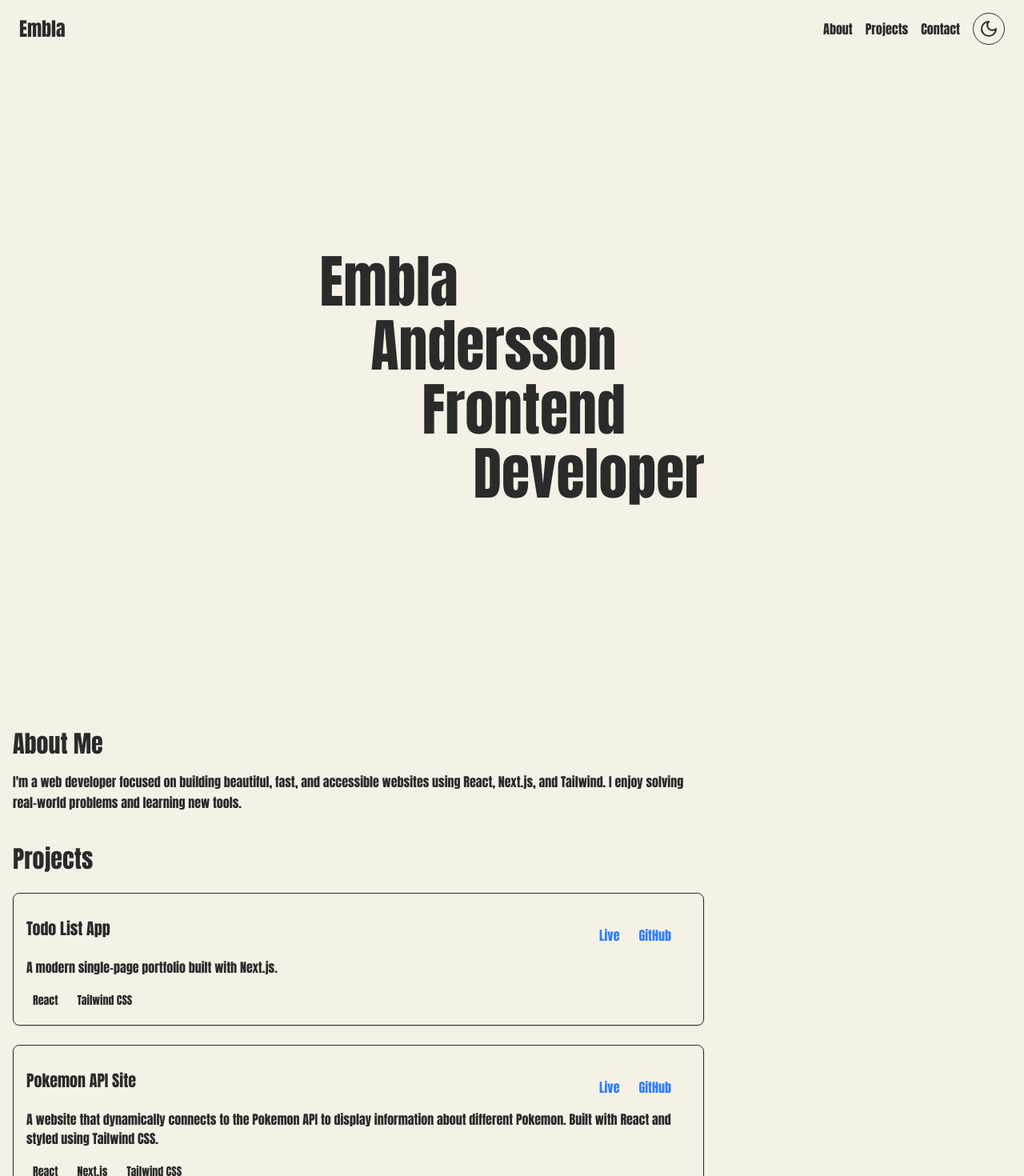
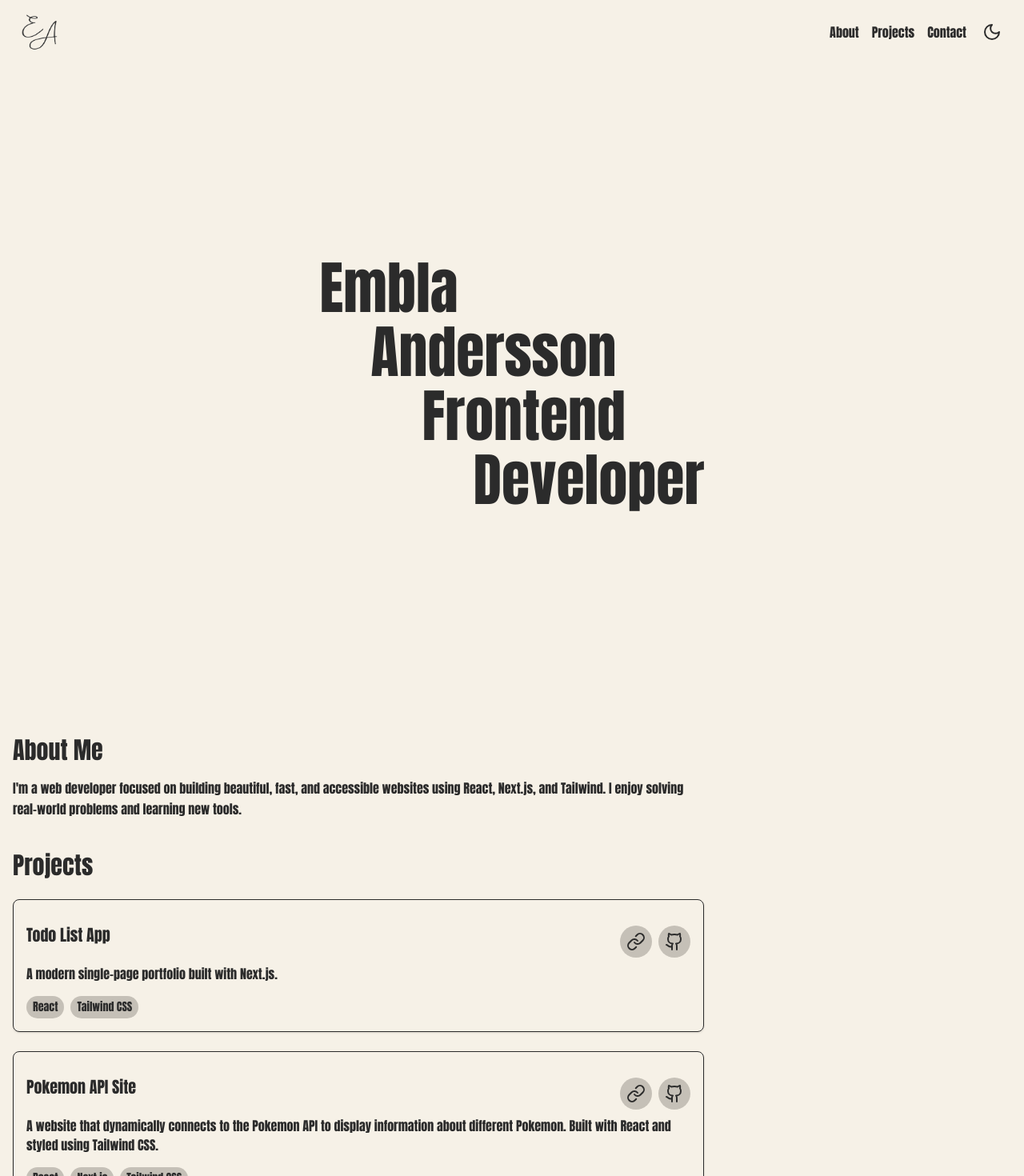
Before and after one commit to emblaah/my_portfolio, a Next.js app: page / in a window 1280 px wide. Shown: the top 1470 px of the page at 80% size. Built offline with nearby package versions, Linux system fonts and the light colour scheme.

Commit message:
Add initials logo to header add link & github logo

```diff
--- a/src/app/globals.css
+++ b/src/app/globals.css
@@ -17,7 +17,7 @@
 .dark {
   --radius: 1rem;
   --bg-color: oklch(0.23 0 0);
-  --bg-secondary: oklch(0.32 0 0);
+  --secondary: oklch(0.32 0 0);
   --text-color: oklch(0.93 0.0046 78.3);
   --text-secondary: oklch(0.23 0.132 292.63);
 }
@@ -25,7 +25,7 @@
 @theme {
   --color-background: var(--bg-color);
   --color-text: var(--text-color);
-  --color-secondary: var(--bg-secondary);
+  --color-secondary: var(--secondary);
   --color-text-secondary: var(--text-secondary);
   --font-sans: var(--font-geist-sans);
   --font-mono: var(--font-geist-mono);
--- a/src/components/ProjectsSection.js
+++ b/src/components/ProjectsSection.js
@@ -1,6 +1,7 @@
 "use client";
 
 import Link from "next/link";
+import { LucideLink, Github } from "lucide-react";
 
 const projects = [
   {
@@ -55,14 +56,14 @@ export default function ProjectsSection() {
                 <Link
                   href={project.liveLink}
                   target=""
-                  className="text-blue-500 hover:underline bg-secondary p-2 rounded-full">
-                  Live
+                  className="bg-secondary p-2 rounded-full">
+                  <LucideLink />
                 </Link>
                 <Link
                   href={project.githubLink}
                   target="_blank"
-                  className="text-blue-500 hover:underline mr-4 bg-secondary p-2 rounded-full">
-                  GitHub
+                  className="bg-secondary p-2 rounded-full">
+                  <Github />
                 </Link>
               </div>
             </div>
--- a/src/components/ui/Header.js
+++ b/src/components/ui/Header.js
@@ -1,11 +1,37 @@
 "use client";
-import React from "react";
+import React, { useEffect, useState } from "react";
 import ThemeButton from "./ThemeButton";
 
 export default function Header() {
+  const [isDarkMode, setIsDarkMode] = useState(false);
+
+  useEffect(() => {
+    // Check initial theme
+    const checkTheme = () => {
+      setIsDarkMode(document.documentElement.classList.contains("dark"));
+    };
+
+    // Run once on mount
+    checkTheme();
+
+    const observer = new MutationObserver(checkTheme);
+
+    observer.observe(document.documentElement, {
+      attributes: true,
+      attributeFilter: ["class"],
+    });
+
+    return () => observer.disconnect();
+  }, []);
+
   return (
     <header className="flex justify-between items-center w-full px-6 py-4 top-0 z-50">
-      <h1 className="text-2xl font-bold">Embla</h1>
+      {isDarkMode ? (
+        <img src="/initials_dark.png" alt="Initials" className="h-12" />
+      ) : (
+        <img src="/initials_light.png" alt="Initials" className="h-12" />
+      )}
+
       <nav className="space-x-4 flex justify-center items-center">
         <a href="#about" className="hover:underline">
           About
--- a/src/components/ui/ThemeButton.js
+++ b/src/components/ui/ThemeButton.js
@@ -29,7 +29,7 @@ export default function ThemeButton() {
 
   return (
     <button
-      className="flex items-center justify-center w-10 h-10 rounded-full border hover:bg-primary"
+      className="flex items-center justify-center hover:bg-secondary hover:rounded-full p-1 duration-300 ease-in"
       onClick={handleToggle}
       aria-label="Toggle theme">
       {theme === "dark" ? <Sun size={24} /> : <Moon size={24} />}
```
Also changed, not shown: public/initials_dark.png (added), public/initials_light.png (added).
